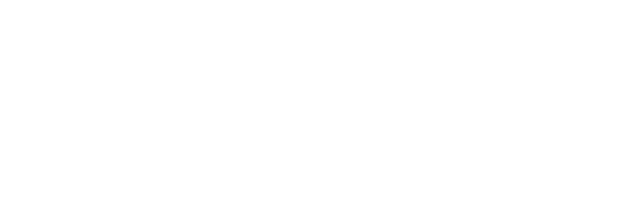
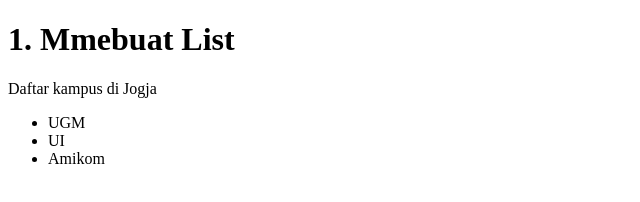
Before and after one commit to thedims29/pw_praktikum_2, a plain HTML site: page index.html in a window 1280 px wide. Shown: the whole page, without its empty margins (0-640 px from the left). Drawn offline with Linux system fonts and the light colour scheme.

Commit message:
tambah index html

```diff
--- a/index.html
+++ b/index.html
@@ -6,6 +6,12 @@
     <title>Praktikum 2</title>
 </head>
 <body>
-
+    <h1>1. Mmebuat List</h1>
+    <p>Daftar kampus di Jogja</p>
+    <ul>
+        <li>UGM</li>
+        <li>UI</li>
+        <li>Amikom</li>
+    </ul>
 </body>
 </html>
```
